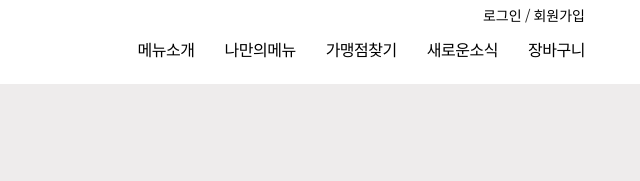
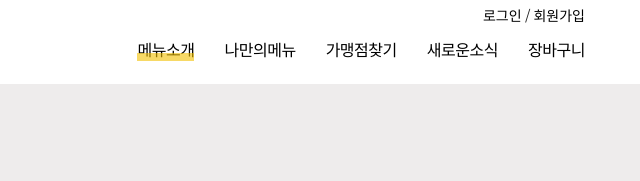
Before and after one commit to yeonsukkk/react-hansot, a React app: page /menu in a window 1280 px wide. Shown: the top 181 px of the page, 640-1280 px from the left. Built offline with nearby package versions, Linux system fonts and the light colour scheme.

Commit message:
해당페이지 네비게이션 active

```diff
--- a/src/component/Nav.css
+++ b/src/component/Nav.css
@@ -49,6 +49,10 @@ header .menuList > li > a:hover:after {
     height: 8px;
 }
 
+header .menuList > li > a.active:after {
+    height: 8px;
+}
+
 header.main {
     position: absolute;
     top: 0;
--- a/src/component/Nav.js
+++ b/src/component/Nav.js
@@ -5,10 +5,6 @@ import Logo from '../assets/images/h1_logo.png'
 
 const Nav = () => {
     const location = useLocation()
-    function getLinkStyle({isActive}){
-        console.log(isActive)
-
-    }
 
     return(
         <>
@@ -18,7 +14,7 @@ const Nav = () => {
                     <nav>
                         <h2 className="hide">메인메뉴</h2>
                         <ul className="menuList">
-                            <li><NavLink to="/menu"  style={getLinkStyle}>메뉴소개</NavLink></li>
+                            <li><NavLink to="/menu" className={({isActive}) => isActive && `active`}>메뉴소개</NavLink></li>
                             <li><NavLink to="/myMenu">나만의메뉴</NavLink></li>
                             <li><NavLink to="/hansotStore">가맹점찾기</NavLink></li>
                             <li><NavLink to="/news">새로운소식</NavLink></li>
```
